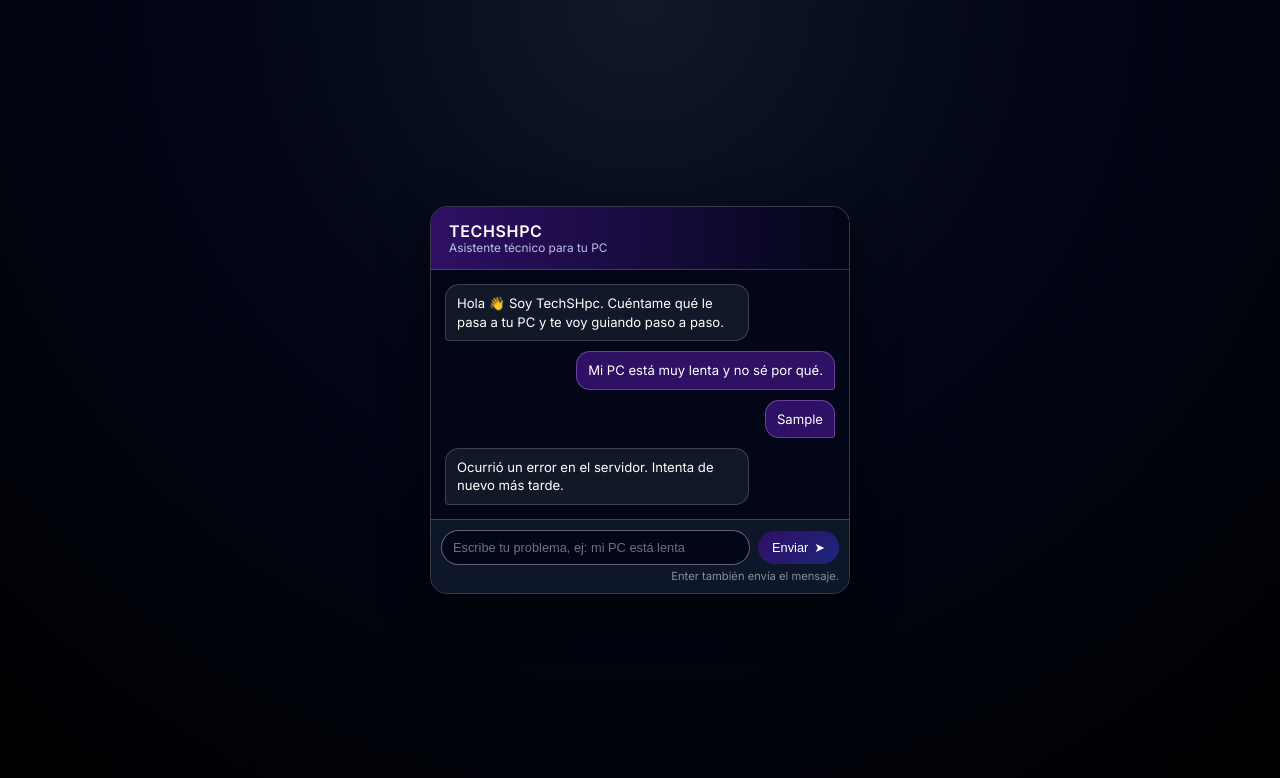
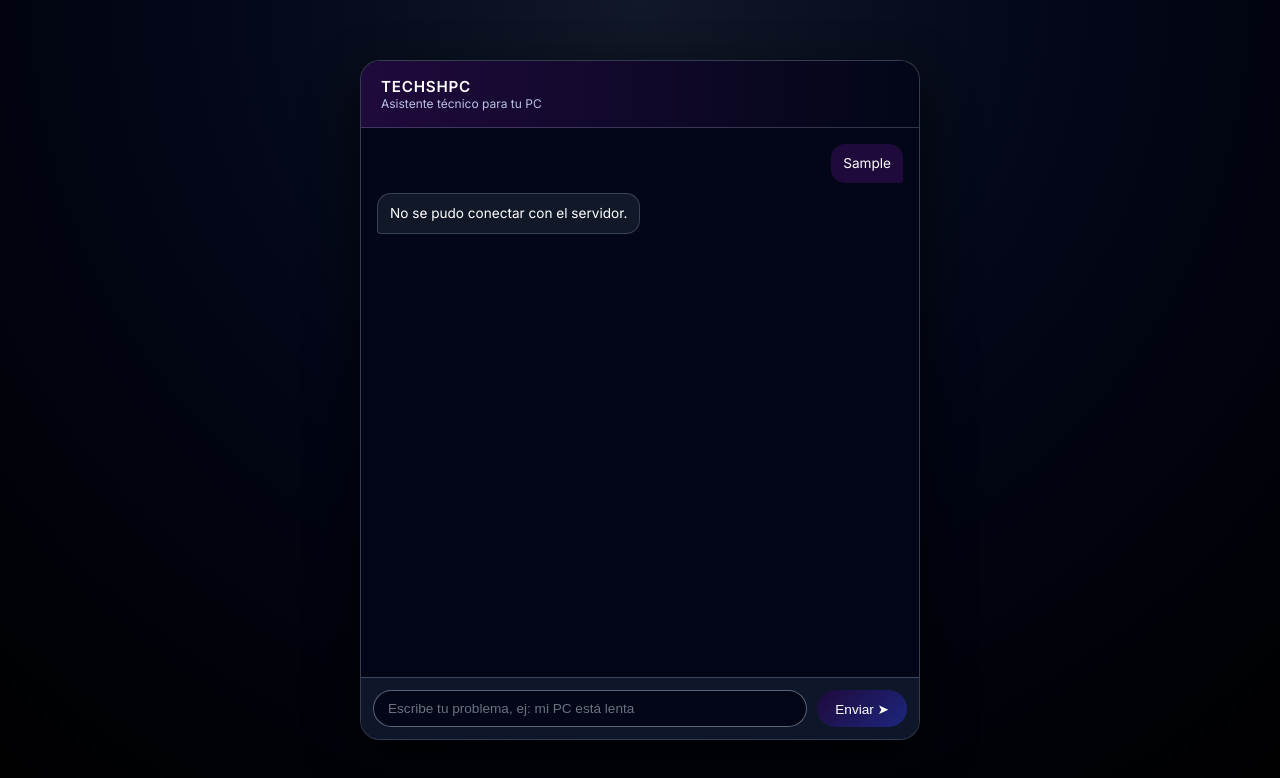
Before and after one commit to marialecont340-stack/webchat-mari, a plain HTML site: page index.html in a window 1280 px wide. Both pictures are taken after typing "Sample" into the empty fields and a click on the button "Enviar ➤". Drawn offline with Linux system fonts and the light colour scheme; no server answers.

Commit message:
Update index.html

```diff
--- a/index.html
+++ b/index.html
@@ -4,15 +4,16 @@
   <meta charset="UTF-8" />
   <meta name="viewport" content="width=device-width, initial-scale=1.0" />
   <title>TechSHpc - Chat Técnico</title>
+
   <link rel="preconnect" href="https://fonts.googleapis.com">
   <link rel="preconnect" href="https://fonts.gstatic.com" crossorigin>
   <link href="https://fonts.googleapis.com/css2?family=Inter:wght@400;500;600&display=swap" rel="stylesheet">
+
   <style>
     :root {
-      --morado-oscuro: #2E1065;      /* morado ultra oscuro */
-      --azul-casi-negro: #020617;    /* azul muy oscuro */
-      --texto-principal: #FFFFFF;
-      --gris-suave: #1F2937;
+      --morado-oscuro: #1F0A3C;
+      --azul-casi-negro: #020617;
+      --texto: #FFFFFF;
     }
 
     * {
@@ -22,59 +23,57 @@
     }
 
     body {
-      font-family: "Inter", system-ui, -apple-system, BlinkMacSystemFont, sans-serif;
-      background: radial-gradient(circle at top, #111827 0, #020617 40%, #000000 100%);
-      color: var(--texto-principal);
+      font-family: Inter, system-ui, sans-serif;
+      background: radial-gradient(circle at top, #111827 0%, #020617 45%, #000 100%);
       min-height: 100vh;
       display: flex;
       align-items: center;
       justify-content: center;
-      padding: 16px;
+      padding: 20px;
+      color: var(--texto);
     }
 
+    /* CHAT MÁS GRANDE */
     .chat-wrapper {
       width: 100%;
-      max-width: 420px;
+      max-width: 560px;
+      height: 680px;
       background: rgba(2, 6, 23, 0.95);
-      border-radius: 18px;
-      box-shadow: 0 18px 45px rgba(0, 0, 0, 0.7);
-      border: 1px solid rgba(148, 163, 184, 0.35);
+      border-radius: 20px;
+      border: 1px solid rgba(148,163,184,.35);
+      box-shadow: 0 20px 50px rgba(0,0,0,.7);
       display: flex;
       flex-direction: column;
       overflow: hidden;
     }
 
     .chat-header {
-      padding: 14px 18px;
+      padding: 16px 20px;
       background: linear-gradient(90deg, var(--morado-oscuro), var(--azul-casi-negro));
-      border-bottom: 1px solid rgba(148, 163, 184, 0.3);
-      display: flex;
-      align-items: center;
-      gap: 10px;
+      border-bottom: 1px solid rgba(148,163,184,.3);
     }
 
     .chat-title {
-      font-size: 1rem;
       font-weight: 600;
-      letter-spacing: 0.04em;
+      letter-spacing: .05em;
       text-transform: uppercase;
+      font-size: .95rem;
     }
 
     .chat-subtitle {
-      font-size: 0.74rem;
+      font-size: .75rem;
       color: #CBD5F5;
-      opacity: 0.9;
+      opacity: .9;
     }
 
     .chat-body {
-      padding: 14px;
-      background: var(--azul-casi-negro);
+      flex: 1;
+      padding: 16px;
+      overflow-y: auto;
       display: flex;
       flex-direction: column;
       gap: 10px;
-      max-height: 450px;
-      overflow-y: auto;
-      scroll-behavior: smooth;
+      background: var(--azul-casi-negro);
     }
 
     .message-row {
@@ -82,179 +81,144 @@
       width: 100%;
     }
 
+    .message-row.user {
+      justify-content: flex-end;
+    }
+
     .message-row.bot {
       justify-content: flex-start;
     }
 
-    .message-row.user {
-      justify-content: flex-end;
+    .message-bubble {
+      max-width: 75%;
+      padding: 10px 12px;
+      border-radius: 14px;
+      font-size: .85rem;
+      line-height: 1.4;
+      word-break: break-word;
     }
 
-    .message-bubble {
-      max-width: 78%;
-      padding: 9px 11px;
-      border-radius: 14px;
-      font-size: 0.82rem;
-      line-height: 1.4;
-      word-wrap: break-word;
-      word-break: break-word;
+    .message-row.user .message-bubble {
+      background: var(--morado-oscuro);
+      border-bottom-right-radius: 4px;
     }
 
     .message-row.bot .message-bubble {
       background: #111827;
-      border: 1px solid rgba(148, 163, 184, 0.3);
+      border: 1px solid rgba(148,163,184,.3);
       border-bottom-left-radius: 4px;
     }
 
-    .message-row.user .message-bubble {
-      background: var(--morado-oscuro);
-      border: 1px solid rgba(192, 132, 252, 0.4);
-      border-bottom-right-radius: 4px;
-    }
-
     .chat-footer {
-      padding: 10px;
-      background: rgba(15, 23, 42, 0.96);
-      border-top: 1px solid rgba(148, 163, 184, 0.35);
+      padding: 12px;
+      border-top: 1px solid rgba(148,163,184,.35);
+      background: rgba(15,23,42,.96);
     }
 
     .input-row {
       display: flex;
-      gap: 8px;
-      align-items: center;
+      gap: 10px;
     }
 
     .chat-input {
       flex: 1;
-      padding: 9px 11px;
+      padding: 10px 14px;
       border-radius: 999px;
-      border: 1px solid rgba(148, 163, 184, 0.6);
+      border: 1px solid rgba(148,163,184,.6);
       background: #020617;
-      color: var(--texto-principal);
-      font-size: 0.82rem;
+      color: var(--texto);
+      font-size: .85rem;
       outline: none;
-      transition: border 0.16s ease, box-shadow 0.16s ease, background 0.16s ease;
     }
 
     .chat-input::placeholder {
       color: #6B7280;
-      font-size: 0.8rem;
-    }
-
-    .chat-input:focus {
-      border-color: rgba(192, 132, 252, 0.9);
-      box-shadow: 0 0 0 1px rgba(192, 132, 252, 0.4);
-      background: #020617;
     }
 
     .send-button {
-      padding: 9px 14px;
+      padding: 10px 18px;
       border-radius: 999px;
       border: none;
-      font-size: 0.8rem;
-      font-weight: 500;
       cursor: pointer;
       background: linear-gradient(135deg, var(--morado-oscuro), #1D267D);
-      color: var(--texto-principal);
-      display: inline-flex;
+      color: white;
+      font-size: .85rem;
+      font-weight: 500;
+      display: flex;
       align-items: center;
       gap: 6px;
-      transition: transform 0.12s ease, box-shadow 0.12s ease, opacity 0.12s ease, filter 0.12s ease;
-      white-space: nowrap;
     }
 
     .send-button:hover {
-      transform: translateY(-1px);
-      box-shadow: 0 8px 18px rgba(88, 28, 135, 0.6);
       filter: brightness(1.05);
     }
 
-    .send-button:active {
-      transform: translateY(0);
-      box-shadow: none;
-      opacity: 0.9;
+    /* 🔹 Indicador de “bot escribiendo” */
+    .typing-bubble {
+      background: #111827;
+      border: 1px solid rgba(148,163,184,.3);
+      border-radius: 14px;
+      padding: 8px 12px;
+      display: inline-flex;
+      align-items: center;
+      gap: 4px;
     }
 
-    .send-icon {
-      font-size: 0.8rem;
+    .typing-dot {
+      width: 6px;
+      height: 6px;
+      border-radius: 999px;
+      background: #E5E7EB;
+      opacity: 0.4;
+      animation: blink 1s infinite ease-in-out;
     }
 
-    .small-hint {
-      margin-top: 4px;
-      font-size: 0.7rem;
-      color: #9CA3AF;
-      opacity: 0.85;
-      text-align: right;
+    .typing-dot:nth-child(2) {
+      animation-delay: 0.15s;
+    }
+    .typing-dot:nth-child(3) {
+      animation-delay: 0.3s;
     }
 
-    /* Scrollbar suave (solo en navegadores que lo soporten) */
-    .chat-body::-webkit-scrollbar {
-      width: 6px;
-    }
-    .chat-body::-webkit-scrollbar-track {
-      background: transparent;
-    }
-    .chat-body::-webkit-scrollbar-thumb {
-      background: #4B5563;
-      border-radius: 999px;
-    }
-
-    @media (max-width: 480px) {
-      .chat-wrapper {
-        max-width: 100%;
+    @keyframes blink {
+      0%, 100% {
+        opacity: 0.2;
+        transform: translateY(0);
       }
-      .chat-title {
-        font-size: 0.9rem;
-      }
-      .chat-subtitle {
-        font-size: 0.7rem;
+      50% {
+        opacity: 0.9;
+        transform: translateY(-2px);
       }
     }
   </style>
 </head>
+
 <body>
   <div class="chat-wrapper">
+
     <header class="chat-header">
-      <div>
-        <div class="chat-title">TechSHpc</div>
-        <div class="chat-subtitle">Asistente técnico para tu PC</div>
-      </div>
+      <div class="chat-title">TechSHpc</div>
+      <div class="chat-subtitle">Asistente técnico para tu PC</div>
     </header>
 
-    <main id="chat-body" class="chat-body">
-      <!-- Mensaje de ejemplo del bot -->
-      <div class="message-row bot">
-        <div class="message-bubble">
-          Hola 👋 Soy TechSHpc. Cuéntame qué le pasa a tu PC y te voy guiando paso a paso.
-        </div>
-      </div>
-
-      <!-- Mensaje de ejemplo del usuario -->
-      <div class="message-row user">
-        <div class="message-bubble">
-          Mi PC está muy lenta y no sé por qué.
-        </div>
-      </div>
-    </main>
+    <!-- Chat vacío -->
+    <main id="chat-body" class="chat-body"></main>
 
     <footer class="chat-footer">
       <form id="chat-form" class="input-row">
         <input
           id="user-input"
+          class="chat-input"
           type="text"
-          class="chat-input"
           placeholder="Escribe tu problema, ej: mi PC está lenta"
           autocomplete="off"
         />
-        <button type="submit" class="send-button">
-          Enviar
-          <span class="send-icon">➤</span>
+        <button class="send-button" type="submit">
+          Enviar ➤
         </button>
       </form>
-      <div class="small-hint">
-        Enter también envía el mensaje.
-      </div>
     </footer>
+
   </div>
 
   <script>
@@ -262,7 +226,9 @@
     const input = document.getElementById("user-input");
     const chatBody = document.getElementById("chat-body");
 
-    function addMessage(text, from = "user") {
+    let typingRow = null;
+
+    function addMessage(text, from) {
       const row = document.createElement("div");
       row.className = "message-row " + from;
 
@@ -275,44 +241,70 @@
       chatBody.scrollTop = chatBody.scrollHeight;
     }
 
+    // 🔹 Mostrar animación de “bot escribiendo…”
+    function showTyping() {
+      // por si quedara alguna anterior
+      hideTyping();
+
+      const row = document.createElement("div");
+      row.className = "message-row bot";
+
+      const bubble = document.createElement("div");
+      bubble.className = "typing-bubble";
+
+      const dot1 = document.createElement("span");
+      const dot2 = document.createElement("span");
+      const dot3 = document.createElement("span");
+      dot1.className = "typing-dot";
+      dot2.className = "typing-dot";
+      dot3.className = "typing-dot";
+
+      bubble.appendChild(dot1);
+      bubble.appendChild(dot2);
+      bubble.appendChild(dot3);
+
+      row.appendChild(bubble);
+      chatBody.appendChild(row);
+      chatBody.scrollTop = chatBody.scrollHeight;
+
+      typingRow = row;
+    }
+
+    // 🔹 Ocultar animación
+    function hideTyping() {
+      if (typingRow && typingRow.parentNode) {
+        typingRow.parentNode.removeChild(typingRow);
+      }
+      typingRow = null;
+    }
+
     form.addEventListener("submit", async (e) => {
       e.preventDefault();
       const text = input.value.trim();
       if (!text) return;
 
-      // muestra mensaje del usuario
       addMessage(text, "user");
       input.value = "";
 
+      // mostrar animación de escritura
+      showTyping();
+
       try {
-        // llamada a tu backend en Vercel (ruta /api/chat)
-        const response = await fetch("/api/chat", {
+        const res = await fetch("/api/chat", {
           method: "POST",
-          headers: {
-            "Content-Type": "application/json"
-          },
+          headers: { "Content-Type": "application/json" },
           body: JSON.stringify({ message: text })
         });
 
-        if (!response.ok) {
-          addMessage("Ocurrió un error en el servidor. Intenta de nuevo más tarde.", "bot");
-          return;
-        }
+        const data = await res.json();
 
-        const data = await response.json();
-        // asumo que tu backend devuelve { response: "texto del bot" }
-        addMessage(data.response || "No recibí una respuesta válida del servidor.", "bot");
-      } catch (error) {
-        console.error(error);
-        addMessage("No pude conectar con el servidor. Verifica tu conexión o el backend.", "bot");
-      }
-    });
-
-    // Permitir Enter para enviar (ya lo hace el form, esto es por si acaso en móviles)
-    input.addEventListener("keydown", (e) => {
-      if (e.key === "Enter" && !e.shiftKey) {
-        e.preventDefault();
-        form.dispatchEvent(new Event("submit"));
+        // quitar animación y mostrar respuesta real
+        hideTyping();
+        addMessage(data.response || "Error al responder.", "bot");
+      } catch (err) {
+        console.error(err);
+        hideTyping();
+        addMessage("No se pudo conectar con el servidor.", "bot");
       }
     });
   </script>
```
